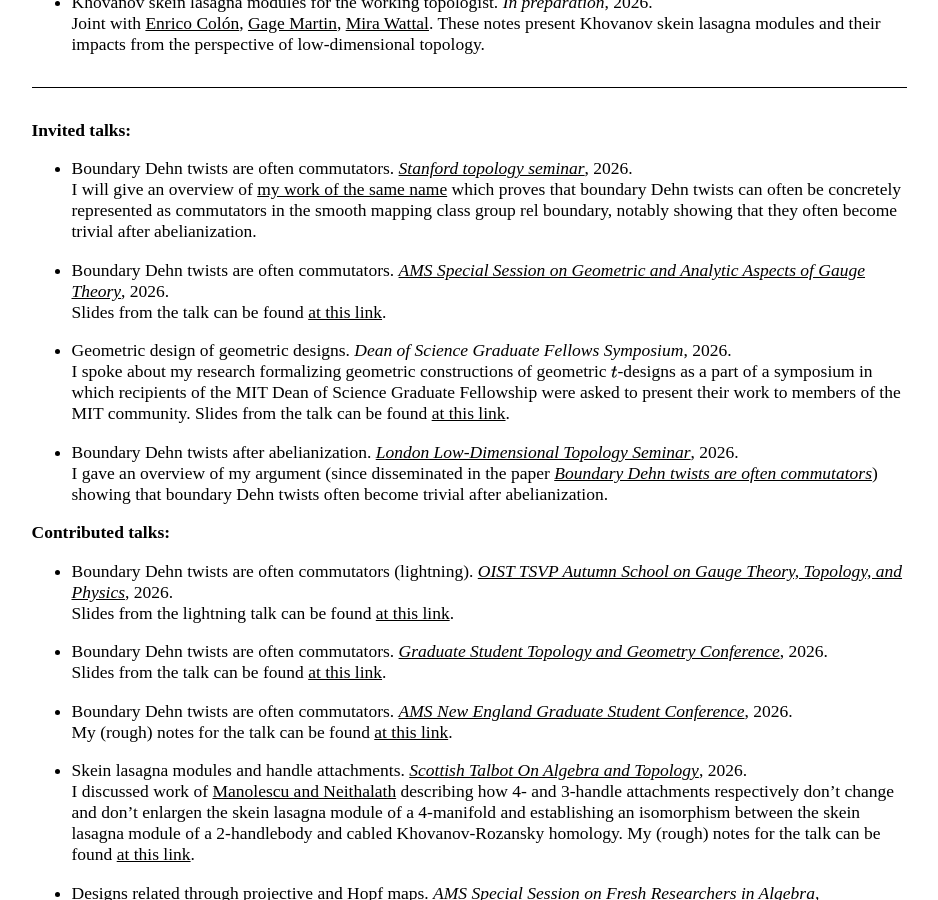
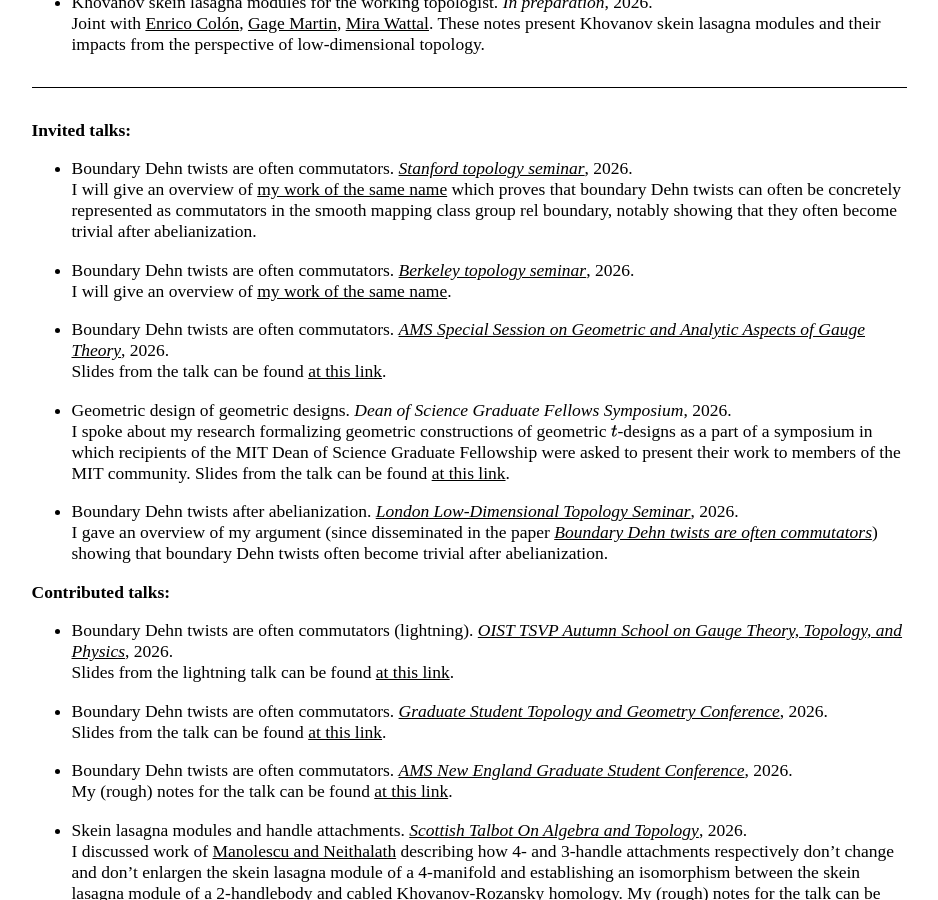
Before and after one commit to AyodejiLindblad/AyodejiLindblad.github.io, a Jekyll site: the page built from index.md, in a window 1280 px wide and 900 px high, scrolled down 1458 px. Shown: the whole window, without its empty margins (171-1109 px from the left). Built offline with Jekyll 4.4.1, drawn with Linux system fonts in a browser that asks for light colours; some web fonts are replaced.

Commit message:
Add Berkeley topology seminar overview
Added a new seminar overview for the Berkeley topology seminar, including a link to the work.

```diff
--- a/index.md
+++ b/index.md
@@ -76,6 +76,9 @@ Joint with [Enrico Colón](https://www.math.harvard.edu/people/colon-enrico/), [
 
 * Boundary Dehn twists are often commutators. *[Stanford topology seminar](https://mathematics.stanford.edu/events/topology)*, 2026.
     I will give an overview of [my work of the same name](https://arxiv.org/pdf/2604.13194) which proves that boundary Dehn twists can often be concretely represented as commutators in the smooth mapping class group rel boundary, notably showing that they often become trivial after abelianization.
+
+* Boundary Dehn twists are often commutators. *[Berkeley topology seminar](https://sites.google.com/view/siddhi-krishna/berkeley-topology-seminar?authuser=0)*, 2026.
+    I will give an overview of [my work of the same name](https://arxiv.org/pdf/2604.13194).
 
 * Boundary Dehn twists are often commutators. *[AMS Special Session on Geometric and Analytic Aspects of Gauge Theory](https://meetings.ams.org/math/fall2026e/meetingapp.cgi/Paper/61828)*, 2026.
     Slides from the talk can be found [at this link](talks/Boundary-Dehn-twists-are-often-commutators-(slides).pdf).
```
